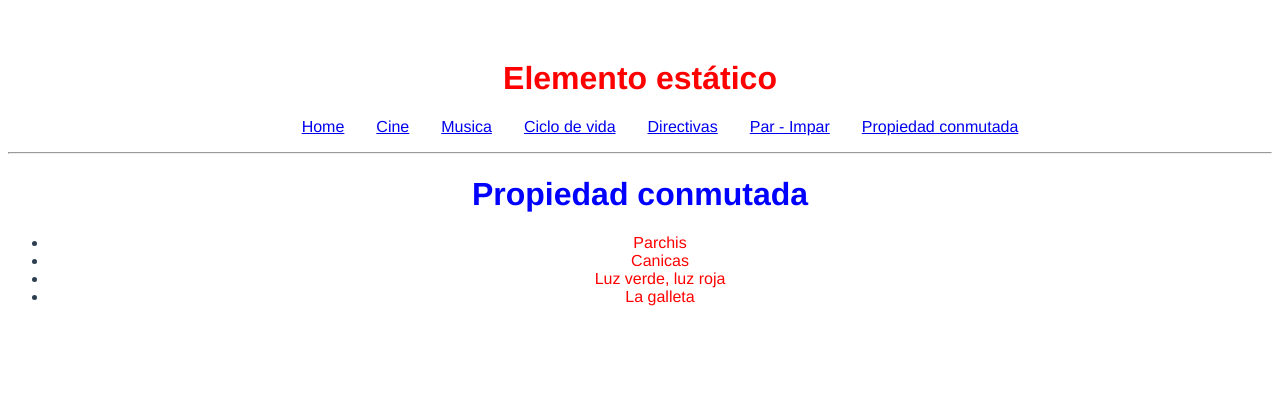
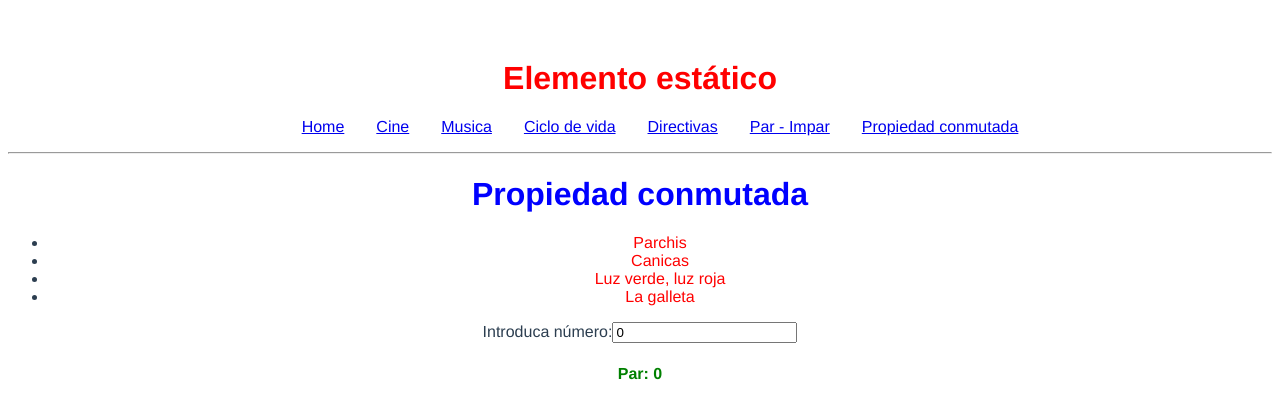
Before and after one commit to Jorgerdzz/primervue, a Vue app: page /propiedadconmutada in a window 1280 px wide. Shown: the top 418 px of the page. Built offline with nearby package versions, Linux system fonts and the light colour scheme.

Commit message:
evaluar numero con propiedad conmutada

```diff
--- a/src/components/PropiedadConmutada.vue
+++ b/src/components/PropiedadConmutada.vue
@@ -4,6 +4,9 @@
         <ul>
             <li v-for="juego in juegosRojos" :key="juego" v-html="juego"></li>
         </ul>
+        <label>Introduca número:</label>
+        <input type="number" v-model="numero"/>
+        <div v-html="evaluarNumero"></div>
     </div>
 </template>
 
@@ -11,6 +14,15 @@
     export default {
         name: "PropiedadConmutada",
         computed:{
+            evaluarNumero (){
+                let data = "";
+                if(this.numero % 2 == 0){
+                    data =  "<h4 style='color:green'>Par: " + this.numero + "</h4>";
+                }else{
+                    data =  "<h4 style='color:red'>Impar: " + this.numero + "</h4>";
+                }
+                return data;
+            },
             juegosRojos(){
                 var datos = this.juegos;
                 let i = 0;
@@ -24,6 +36,7 @@
         },
         data (){
             return {
+                numero: 0,
                 juegos: ["Parchis", "Canicas", "Luz verde, luz roja", "La galleta"]
             }
         }
```
